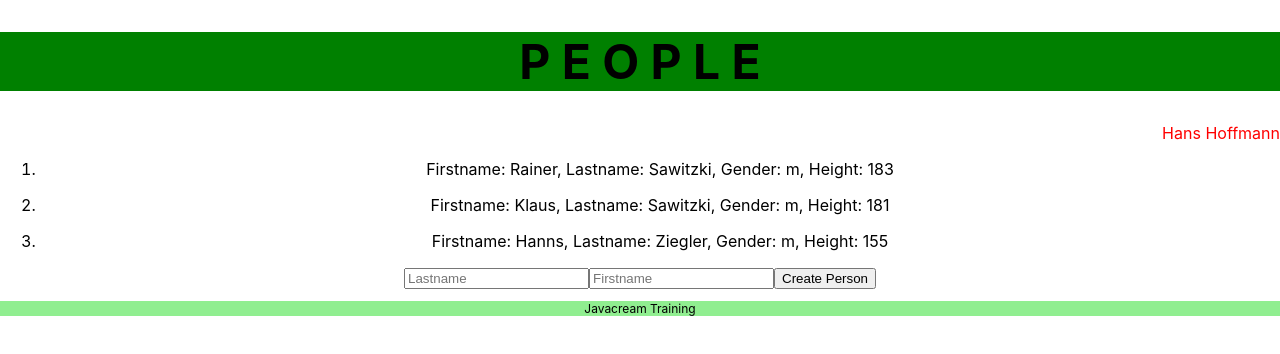
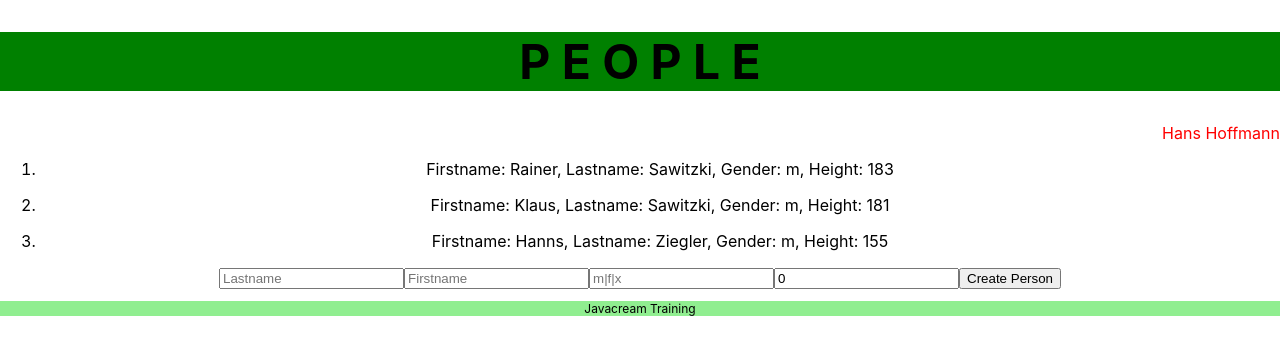
Before and after one commit to Javacream/org.javacream.training.react, a React (Create React App) app in the folder training/: page / in a window 1280 px wide. Shown: the top 354 px of the page. Built offline with nearby package versions, Linux system fonts and the light colour scheme.

Commit message:
add simple input fields for gender and height

```diff
--- a/training/src/people/component/PeopleAppComponent.js
+++ b/training/src/people/component/PeopleAppComponent.js
@@ -21,7 +21,7 @@ export default class PeopleAppComponent extends Component{
     }
 
     createPersonCallback = (personData) =>{
-        peopleData.add(personData.lastname, personData.firstname, 155, 'm')
+        peopleData.add(personData.lastname, personData.firstname, personData.height, personData.gender)
         console.log("CREATE_PERSON " + personData)
         this.setState({...this.state, ...{people: peopleData}})
 
--- a/training/src/people/component/PersonInputFormComponent.js
+++ b/training/src/people/component/PersonInputFormComponent.js
@@ -4,7 +4,9 @@ class PersonInputFormComponent extends Component{
   state = {
     fields: {
       lastname: '',
-      firstname: ''
+      firstname: '',
+      gender: '',
+      height: 0
     }
   }
   handleFormSubmit = (event) => {
@@ -22,6 +24,8 @@ class PersonInputFormComponent extends Component{
       <form onSubmit={this.handleFormSubmit}>
       <input placeholder="Lastname" name="lastname" value={this.state.fields.lastname} onChange={this.handleChange}></input>
       <input placeholder="Firstname" name="firstname" value={this.state.fields.firstname} onChange={this.handleChange}></input>
+      <input placeholder="m|f|x" name="gender" value={this.state.fields.gender} onChange={this.handleChange}></input>
+      <input placeholder="123" name="height" value={this.state.fields.height} onChange={this.handleChange}></input>
       <input type="submit" value="Create Person"/>
       </form>
     )
```
